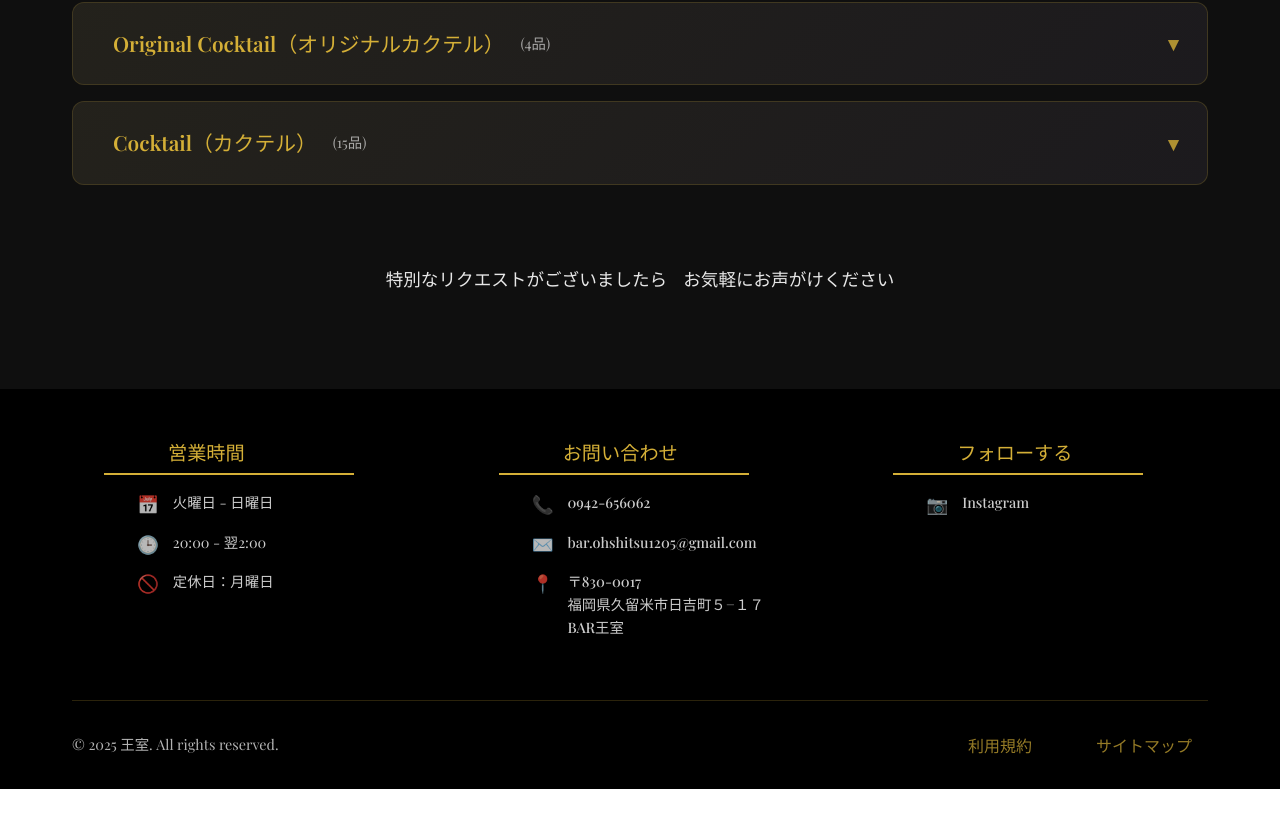
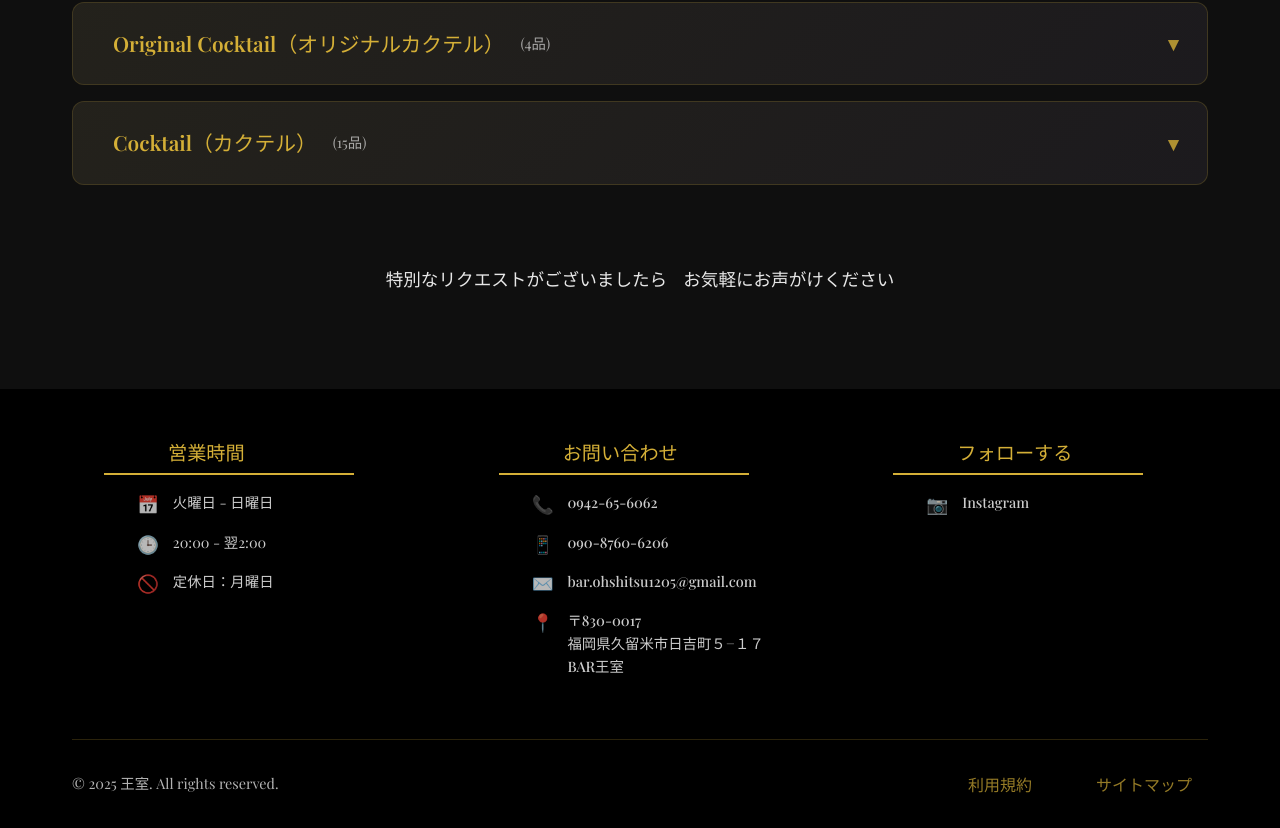
Before and after one commit to tora-spl/oushitsu, a React (Vite) app: page / in a window 1280 px wide. Shown: the part 2495-3323 px from the top of the page. Before the commit the page ends 3284 px from the top, so only its background shows below. Built offline with nearby package versions, Linux system fonts and the light colour scheme.

Commit message:
電話番号変更完了よ　　虎くん

```diff
--- a/src/components/Footer.tsx
+++ b/src/components/Footer.tsx
@@ -145,7 +145,8 @@ const Footer: React.FC = () => {
 
             <h4>お問い合わせ</h4>
             <ul>
-              <li>電話：0942-656062</li>
+              <li>電話：0942-65-6062</li>
+              <li>携帯：090-8760-6206</li>
               <li>メール：bar.ohshitsu1205@gmail.com</li>
               <li>住所：〒830-0017 福岡県久留米市日吉町５−１７</li>
             </ul>
@@ -191,11 +192,21 @@ const Footer: React.FC = () => {
               <li role="listitem">
                 <span className="footer-icon" aria-hidden="true">📞</span>
                 <a
-                  href="tel:0942-656062"
+                  href="tel:0942-65-6062"
                   className="footer-phone-link"
-                  aria-label="0942-656062に電話をかける"
+                  aria-label="0942-65-6062に電話をかける"
                 >
-                  <span className="footer-text">0942-656062</span>
+                  <span className="footer-text">0942-65-6062</span>
+                </a>
+              </li>
+              <li role="listitem">
+                <span className="footer-icon" aria-hidden="true">📱</span>
+                <a
+                  href="tel:090-8760-6206"
+                  className="footer-phone-link"
+                  aria-label="090-8760-6206に電話をかける"
+                >
+                  <span className="footer-text">090-8760-6206</span>
                 </a>
               </li>
               <li role="listitem">
--- a/src/components/Gallery.css
+++ b/src/components/Gallery.css
@@ -343,7 +343,7 @@
 
 .modal-content {
   position: relative;
-  width:600px;
+  width: 600px;
   height: 700px;
   background: #1a1a1a;
   border-radius: 15px;
```
